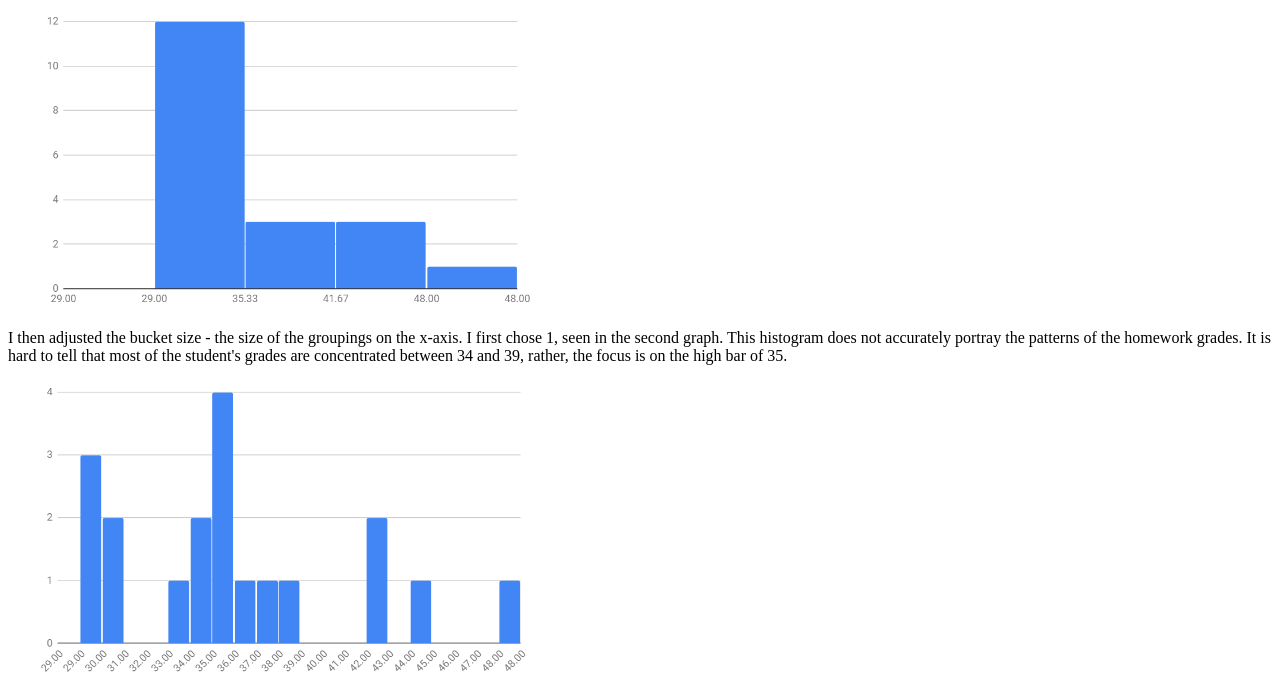
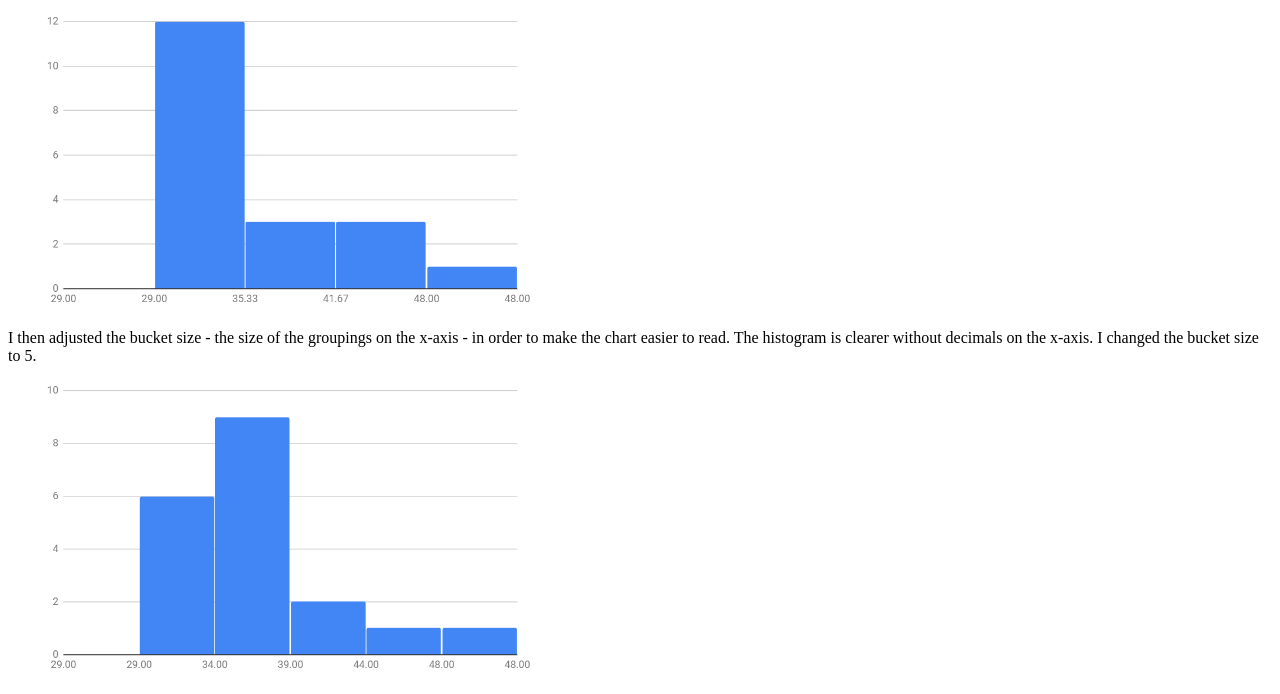
Before and after one commit to ehstowe/penguinHistograms, a plain HTML site: page index.html in a window 1280 px wide. Shown: the part 105-799 px from the top of the page. Drawn offline with Linux system fonts and the light colour scheme.

Commit message:
Update index.html

```diff
--- a/index.html
+++ b/index.html
@@ -4,7 +4,12 @@
 <p>This is a histogram of the homework grades of the Farmer Penguin, created using Google Sheets. I entered the grades in a
   column on the sheet, highlighted them, and created a histogram with the create chart option. </p>
   <img src="farmerPenguinAuto.PNG" width="500" height="300" align="center" hspace="25">
- <p> I then adjusted the bucket size - the
+
+<p>I then adjusted the bucket size - the size of the groupings on the x-axis - in order to make the chart easier to read. The
+  histogram is clearer without decimals on the x-axis. I changed the bucket size to 5. </p>
+  <img src="farmerPenguin.PNG" width="500" height="300" align="center" hspace="25">
+
+<!-- <p> I then adjusted the bucket size - the
 size of the groupings on the x-axis. I first chose 1, seen in the second graph.
    This histogram does not accurately portray the patterns of the homework grades. It is hard to tell that most of the student's grades
    are concentrated between 34 and 39, rather, the focus is on the high bar of 35.</p>
@@ -17,7 +22,7 @@ size of the groupings on the x-axis. I first chose 1, seen in the second graph.
 
   <p>A bucket size of 5 portrays the data well. It best shows in general the penguin's most common grades. It is
 clear from the histogram that the penguin commonly gets between a 34 and 39 on homework assignments.</p>
-  <img src="farmerPenguin.PNG" width="500" height="300" align="center" hspace="25">
+  <img src="farmerPenguin.PNG" width="500" height="300" align="center" hspace="25">-->
 
 </body>
 </html>
```
